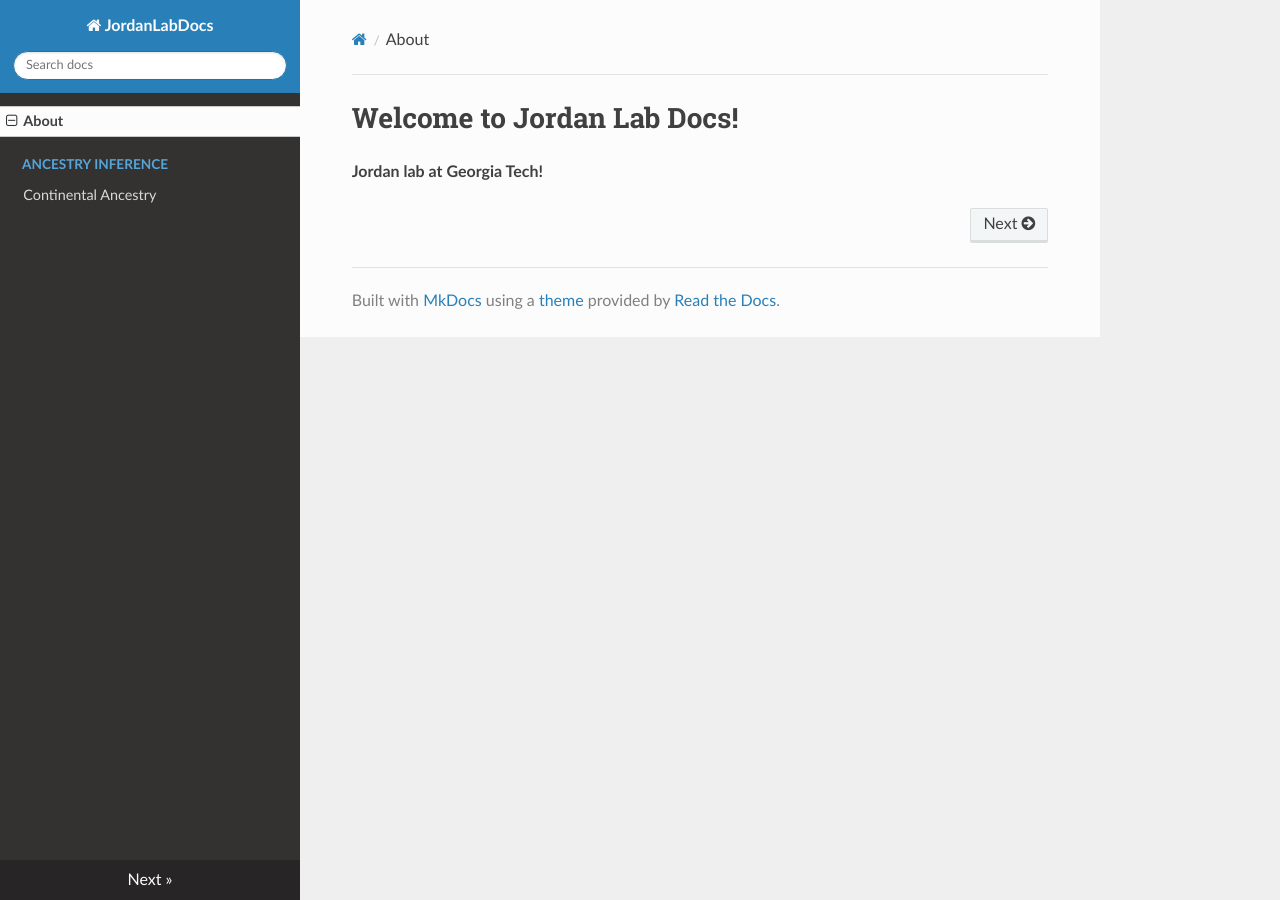
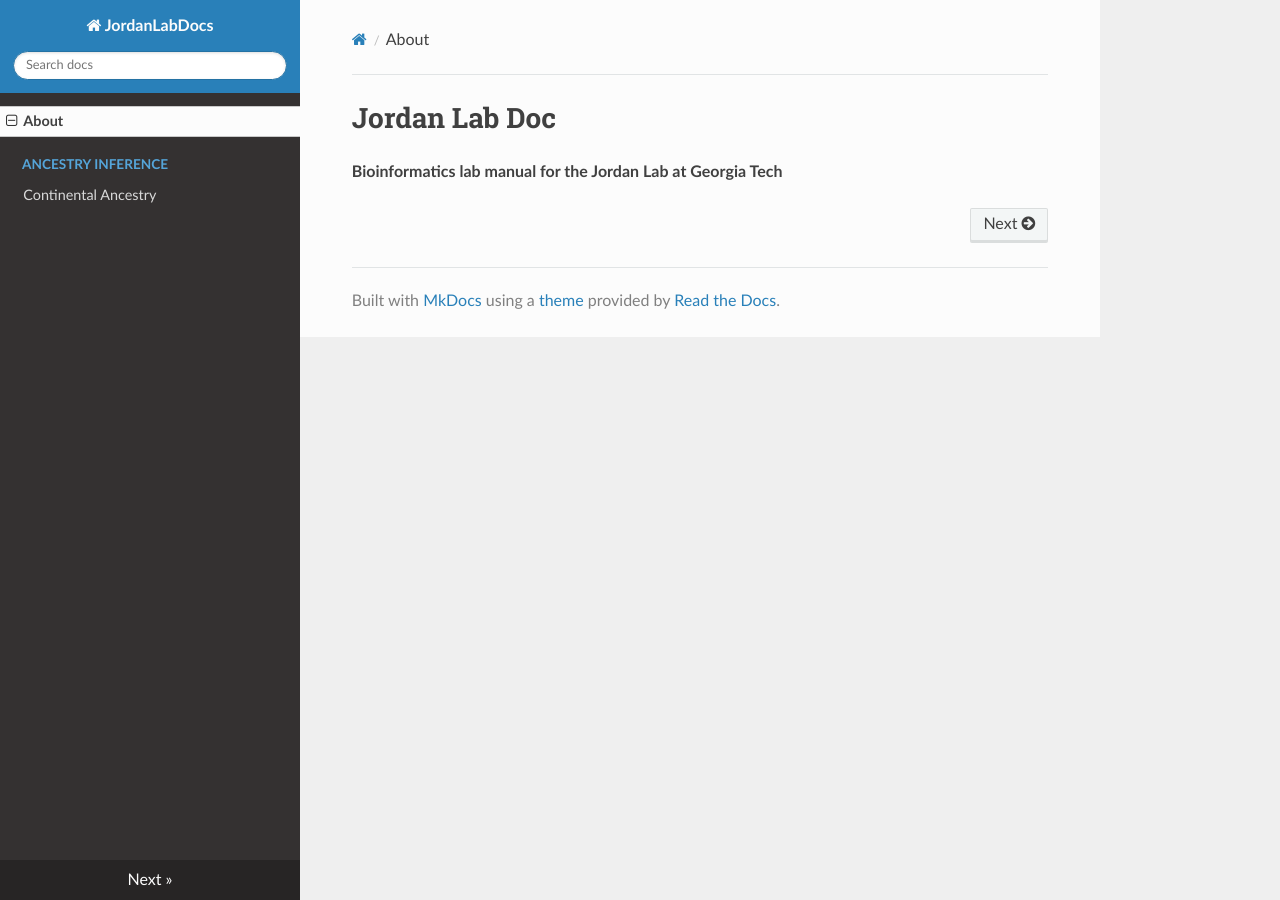
Before and after one commit to ikingjordan3/JordanLabDocs, an MkDocs documentation site: the page built from docs/about.md, in a window 1280 px wide. Built offline with MkDocs 1.6.1, drawn with Linux system fonts in a browser that asks for light colours; nearby versions of some CDN libraries.

Commit message:
Update about.md

```diff
--- a/docs/about.md
+++ b/docs/about.md
@@ -1,3 +1,3 @@
-# Welcome to Jordan Lab Docs!
+# Jordan Lab Doc
 
-**Jordan lab at Georgia Tech!**
+**Bioinformatics lab manual for the Jordan Lab at Georgia Tech**
```
